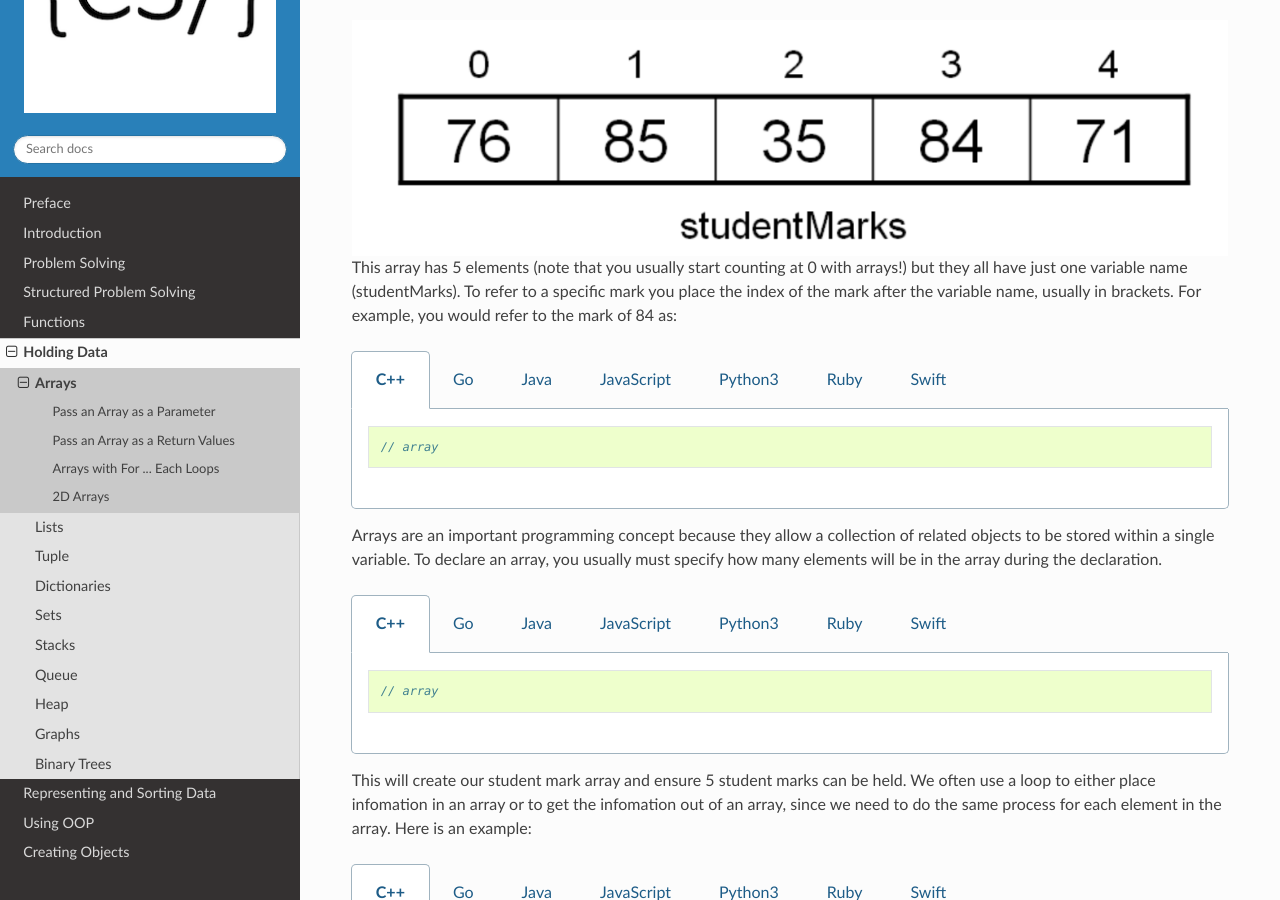
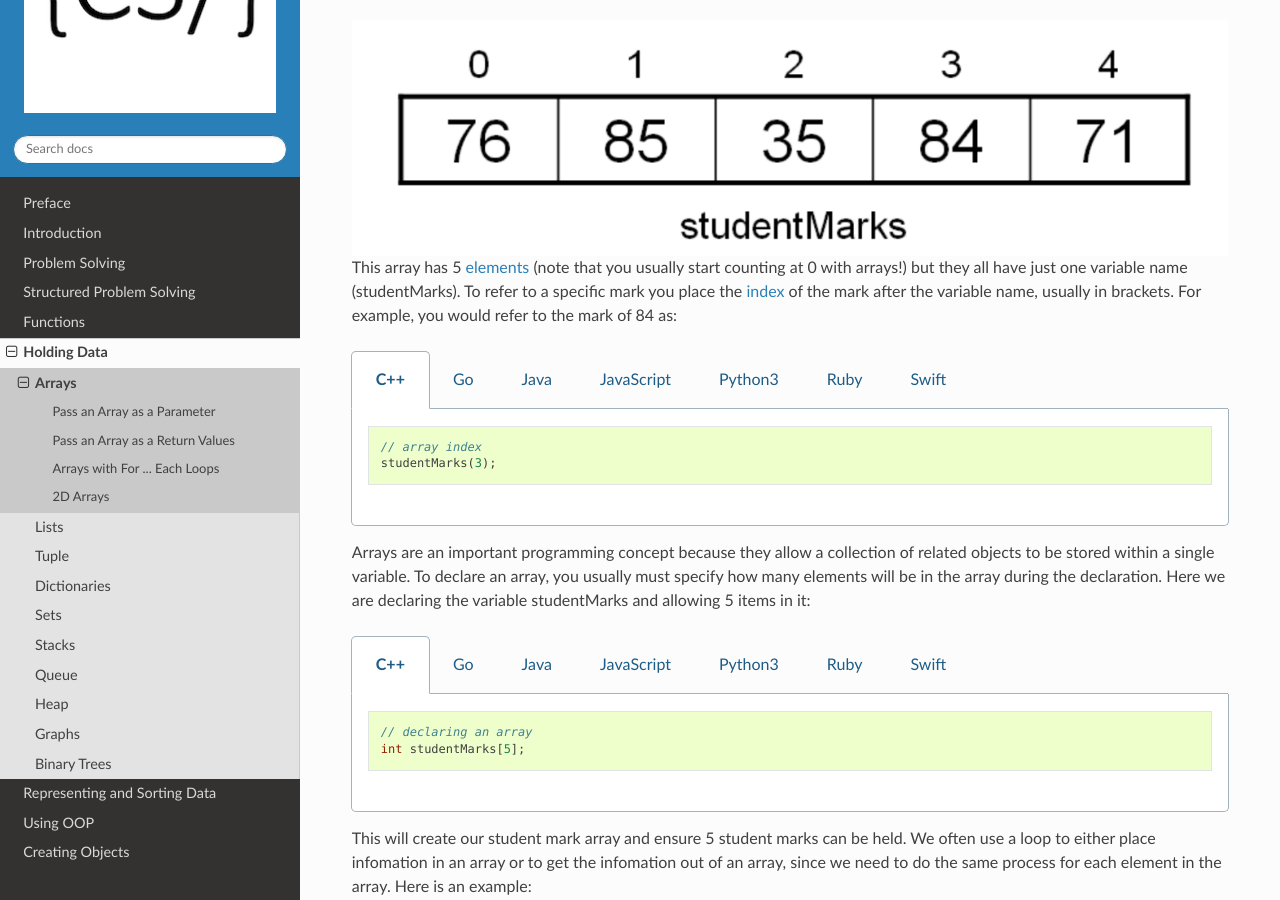
Before and after one commit to Mr-Coxall/Computer-Based-Problem-Solving, a Sphinx documentation site: the page built from docs/holding-data/arrays.rst, in a window 1280 px wide and 900 px high, scrolled down 212 px. Built offline with Sphinx 7.4.7 and the Read the Docs theme 2.0.0, drawn with Linux system fonts in a browser that asks for light colours; pages that are not in the unit, such as notebooks, are missing from menus.

Commit message:
Update arrays.rst

```diff
--- a/docs/holding-data/arrays.rst
+++ b/docs/holding-data/arrays.rst
@@ -9,7 +9,7 @@ An `array <https://en.wikipedia.org/wiki/Array_data_structure>`_ stores many pie
    :alt: array
    :align: center
 
-This array has 5 elements (note that you usually start counting at 0 with arrays!) but they all have just one variable name (studentMarks). To refer to a specific mark you place the index of the mark after the variable name, usually in brackets. For example, you would refer to the mark of 84 as:
+This array has 5 `elements <https://en.wikipedia.org/wiki/Element_(mathematics)>`_ (note that you usually start counting at 0 with arrays!) but they all have just one variable name (studentMarks). To refer to a specific mark you place the `index <https://en.wikipedia.org/wiki/Array_data_structure#Element_identifier_and_addressing_formulas>`_ of the mark after the variable name, usually in brackets. For example, you would refer to the mark of 84 as:
 
 .. tabs::
 
@@ -17,7 +17,8 @@ This array has 5 elements (note that you usually start counting at 0 with arrays
 
     .. code-block:: C++
 
-      // array
+      // array index
+      studentMarks(3);
 
   .. group-tab:: Go
 
@@ -29,7 +30,8 @@ This array has 5 elements (note that you usually start counting at 0 with arrays
 
     .. code-block:: Java
 
-      // array
+      // array index
+      studentMarks(3);
 
   .. group-tab:: JavaScript
 
@@ -41,7 +43,8 @@ This array has 5 elements (note that you usually start counting at 0 with arrays
 
     .. code-block:: Python
 
-      #array
+      # list index (because python does not have arrays!)
+      studentMarks[3]
 
   .. group-tab:: Ruby
 
@@ -53,10 +56,11 @@ This array has 5 elements (note that you usually start counting at 0 with arrays
 
     .. code-block:: Swift
 
-      // array
+      // array index
+      studentMarks(3)
 
 
-Arrays are an important programming concept because they allow a collection of related objects to be stored within a single variable. To declare an array, you usually must specify how many elements will be in the array during the declaration.
+Arrays are an important programming concept because they allow a collection of related objects to be stored within a single variable. To declare an array, you usually must specify how many elements will be in the array during the declaration. Here we are declaring the variable studentMarks and allowing 5 items in it:
 
 .. tabs::
 
@@ -64,7 +68,8 @@ Arrays are an important programming concept because they allow a collection of r
 
     .. code-block:: C++
 
-      // array
+      // declaring an array
+      int studentMarks[5];
 
   .. group-tab:: Go
 
@@ -76,7 +81,8 @@ Arrays are an important programming concept because they allow a collection of r
 
     .. code-block:: Java
 
-      // array
+      // declaring an array
+      int studentMarks[5];
 
   .. group-tab:: JavaScript
 
@@ -88,7 +94,10 @@ Arrays are an important programming concept because they allow a collection of r
 
     .. code-block:: Python
 
-      #array
+      # declaring a list (because python does not have arrays!)
+      #   also, since it is a list, you do not specify how many elements are in it
+      #   since it can shrink and grow as needed
+      studentMarks[]
 
   .. group-tab:: Ruby
 
```
